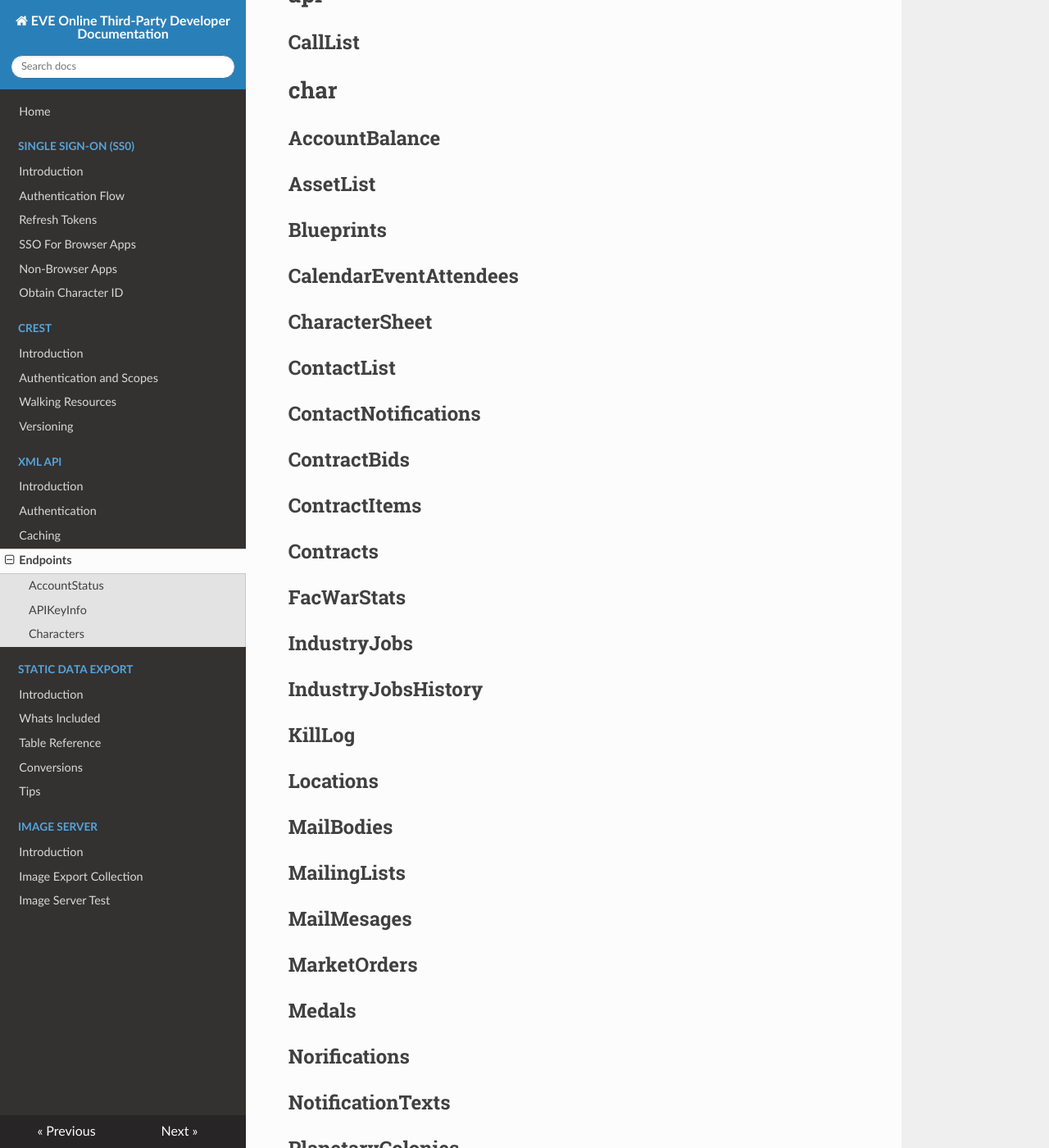
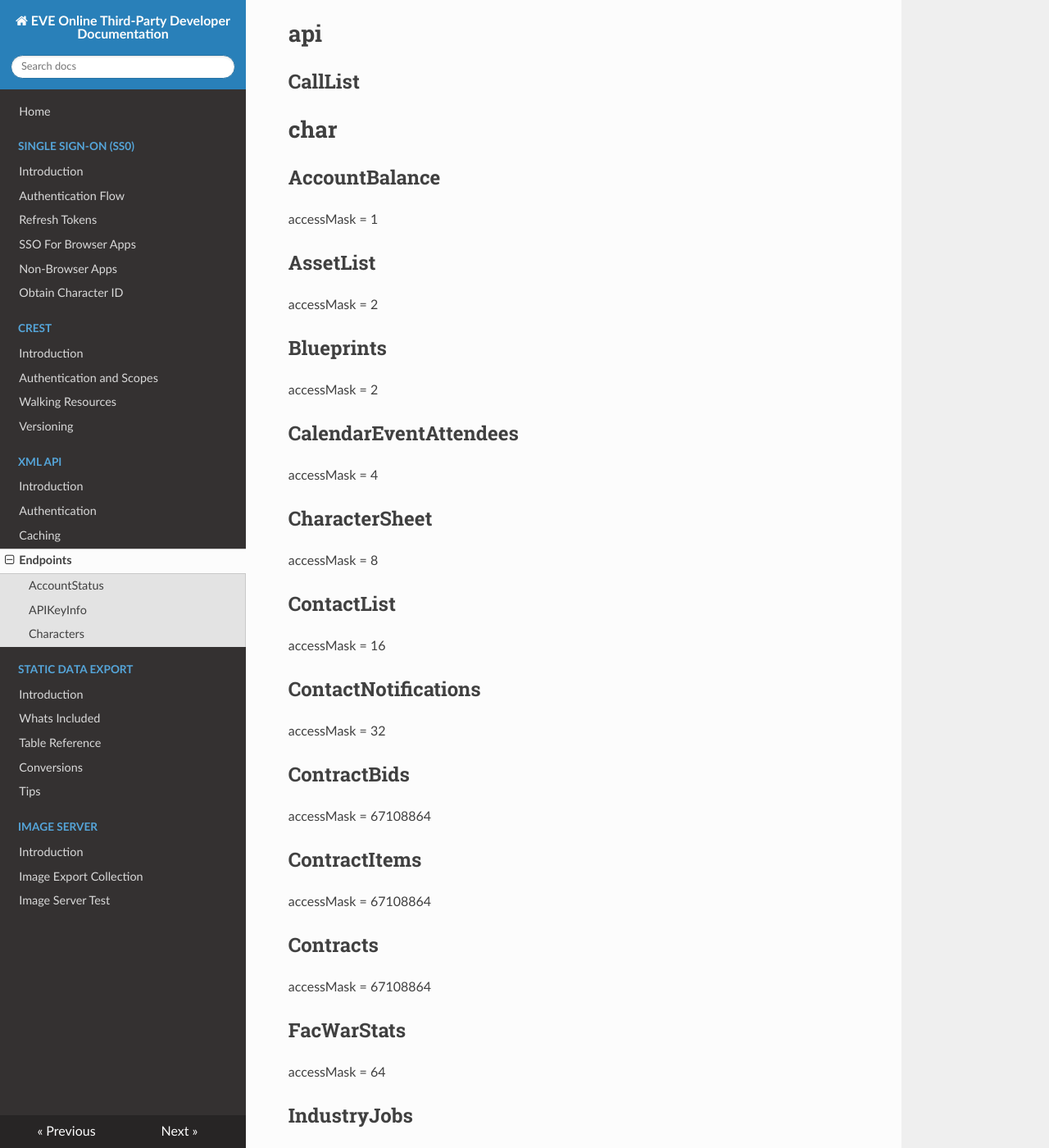
Before and after one commit to OrthoLoess/eveonline-third-party-documentation, an MkDocs documentation site: the page built from docs/xmlapi/endpoints.md, in a window 1280 px wide and 1400 px high, scrolled down 354 px. Shown: the whole window at 82% size. Built offline with MkDocs 1.6.1, drawn with Linux system fonts in a browser that asks for light colours; nearby versions of some CDN libraries; old or Windows-style settings are respelled for this version of MkDocs; some of the changed text lies outside the part shown.

Commit message:
Added access mask requirements for account and char sections

```diff
--- a/docs/xmlapi/endpoints.md
+++ b/docs/xmlapi/endpoints.md
@@ -1,43 +1,79 @@
 # account
 ## AccountStatus
+accessMask = 33554432
 ## APIKeyInfo
 ## Characters
 # api
 ## CallList
 # char
 ## AccountBalance
+accessMask = 1
 ## AssetList
+accessMask = 2
 ## Blueprints
+accessMask = 2
 ## CalendarEventAttendees
+accessMask = 4
 ## CharacterSheet
+accessMask = 8
 ## ContactList
+accessMask = 16
 ## ContactNotifications
+accessMask = 32
 ## ContractBids
+accessMask = 67108864
 ## ContractItems
+accessMask = 67108864
 ## Contracts
+accessMask = 67108864
 ## FacWarStats
+accessMask = 64
 ## IndustryJobs
+accessMask = 128
 ## IndustryJobsHistory
+accessMask = 128
 ## KillLog
+accessMask = 256
+## KillMails
+accessMask = 256
 ## Locations
+accessMask = 134217728
 ## MailBodies
+accessMask = 512
 ## MailingLists
+accessMask = 1024
 ## MailMesages
+accessMask = 2048
 ## MarketOrders
+accessMask = 4096
 ## Medals
+accessMask = 8192
 ## Norifications
+accessMask = 16384
 ## NotificationTexts
+accessMask = 32768
 ## PlanetaryColonies
+accessMask = 2
 ## PlanetaryLinks
+accessMask = 2
 ## PlanetaryPins
+accessMask = 2
 ## PlanetaryRoutes
+accessMask = 2
 ## Research
+accessMask = 65536
 ## SkillInTraining
+accessMask = 131072
 ## SkillQueue
+accessMask = 262144
 ## Standings
+accessMask = 524288
 ## UpcomingCalendarEvents
+accessMask = 1048576
 ## WalletJournal
+accessMask = 2097152
 ## WalletTransactions
+accessMask = 4194304
 # corp
 ## AccountBalance
 ## AssetList
```
